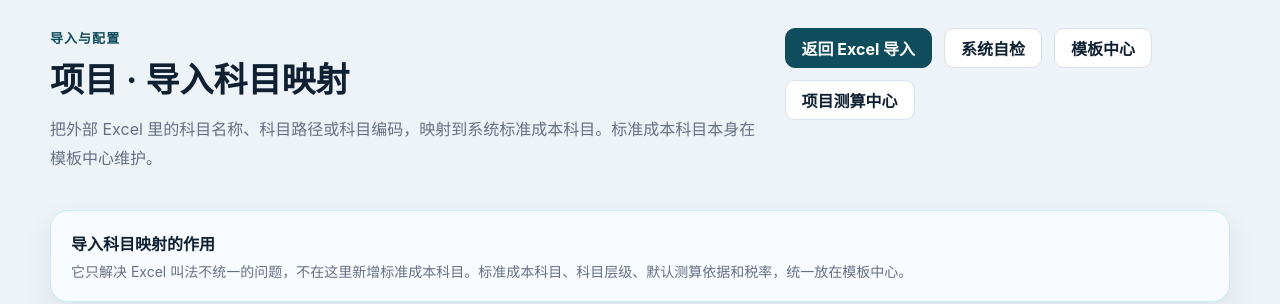
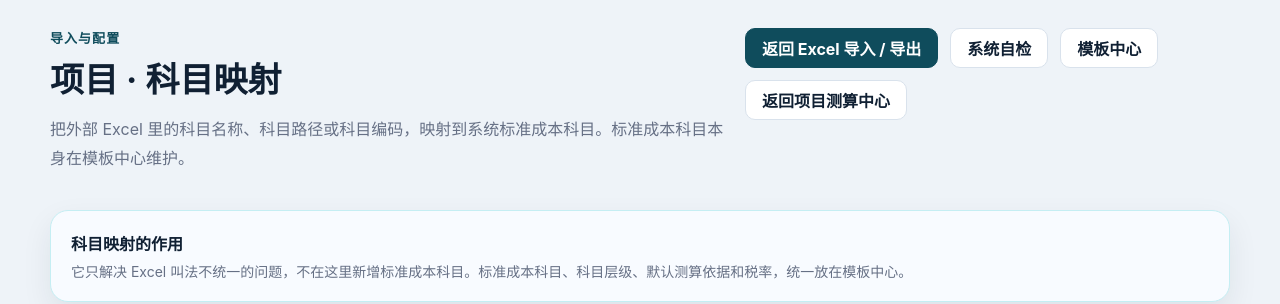
Before and after one commit to miaobin19921114-lgtm/lqdc-target-cost-system, a Next.js app: page /projects/1/cost-mapping in a window 1280 px wide. Shown: the top 304 px of the page. Built offline with nearby package versions, Linux system fonts and the light colour scheme; no server answers; the database is empty.

Commit message:
unify page content labels and action copy

```diff
--- a/app/projects/[id]/cost-mapping/page.tsx
+++ b/app/projects/[id]/cost-mapping/page.tsx
@@ -35,14 +35,14 @@ export default async function CostMappingPage({ params, searchParams }: { params
         <div className="page-header">
           <div>
             <p className="eyebrow">导入与配置</p>
-            <h1 className="title">{project?.name || '项目'} · 导入科目映射</h1>
+            <h1 className="title">{project?.name || '项目'} · 科目映射</h1>
             <p className="subtitle">把外部 Excel 里的科目名称、科目路径或科目编码，映射到系统标准成本科目。标准成本科目本身在模板中心维护。</p>
           </div>
           <div className="actions" style={{ marginTop: 0 }}>
-            <Link href={`/projects/${params.id}/export`} className="btn btn-primary">返回 Excel 导入</Link>
+            <Link href={`/projects/${params.id}/export`} className="btn btn-primary">返回 Excel 导入 / 导出</Link>
             <Link href={`/projects/${params.id}/check`} className="btn">系统自检</Link>
             <Link href="/templates" className="btn">模板中心</Link>
-            <Link href={`/projects/${params.id}`} className="btn">项目测算中心</Link>
+            <Link href={`/projects/${params.id}`} className="btn">返回项目测算中心</Link>
           </div>
         </div>
 
@@ -52,7 +52,7 @@ export default async function CostMappingPage({ params, searchParams }: { params
         {searchParams?.targetMissing === '1' ? <div className="card" style={{ marginBottom: 14, borderColor: '#ffc9c9' }}>未找到选择的系统标准科目。</div> : null}
 
         <section className="card" style={{ marginBottom: 16, borderColor: '#c5eef3', background: '#f8fbff' }}>
-          <b>导入科目映射的作用</b>
+          <b>科目映射的作用</b>
           <p className="meta" style={{ margin: '6px 0 0' }}>它只解决 Excel 叫法不统一的问题，不在这里新增标准成本科目。标准成本科目、科目层级、默认测算依据和税率，统一放在模板中心。</p>
         </section>
 
@@ -114,7 +114,7 @@ export default async function CostMappingPage({ params, searchParams }: { params
           <div style={{ overflowX: 'auto', marginTop: 12 }}>
             <table style={{ width: '100%', minWidth: 980, borderCollapse: 'collapse' }}>
               <thead>
-                <tr>{['工作表/分组', '当前明细科目', '当前系统科目', '科目路径'].map((head) => <th key={head} style={{ textAlign: 'left', padding: 10, borderBottom: '1px solid var(--border)', color: 'var(--muted)' }}>{head}</th>)}</tr>
+                <tr>{['工作表 / 分组', '当前明细科目', '当前系统科目', '科目路径'].map((head) => <th key={head} style={{ textAlign: 'left', padding: 10, borderBottom: '1px solid var(--border)', color: 'var(--muted)' }}>{head}</th>)}</tr>
               </thead>
               <tbody>
                 {recentLines.map((line) => (
```
